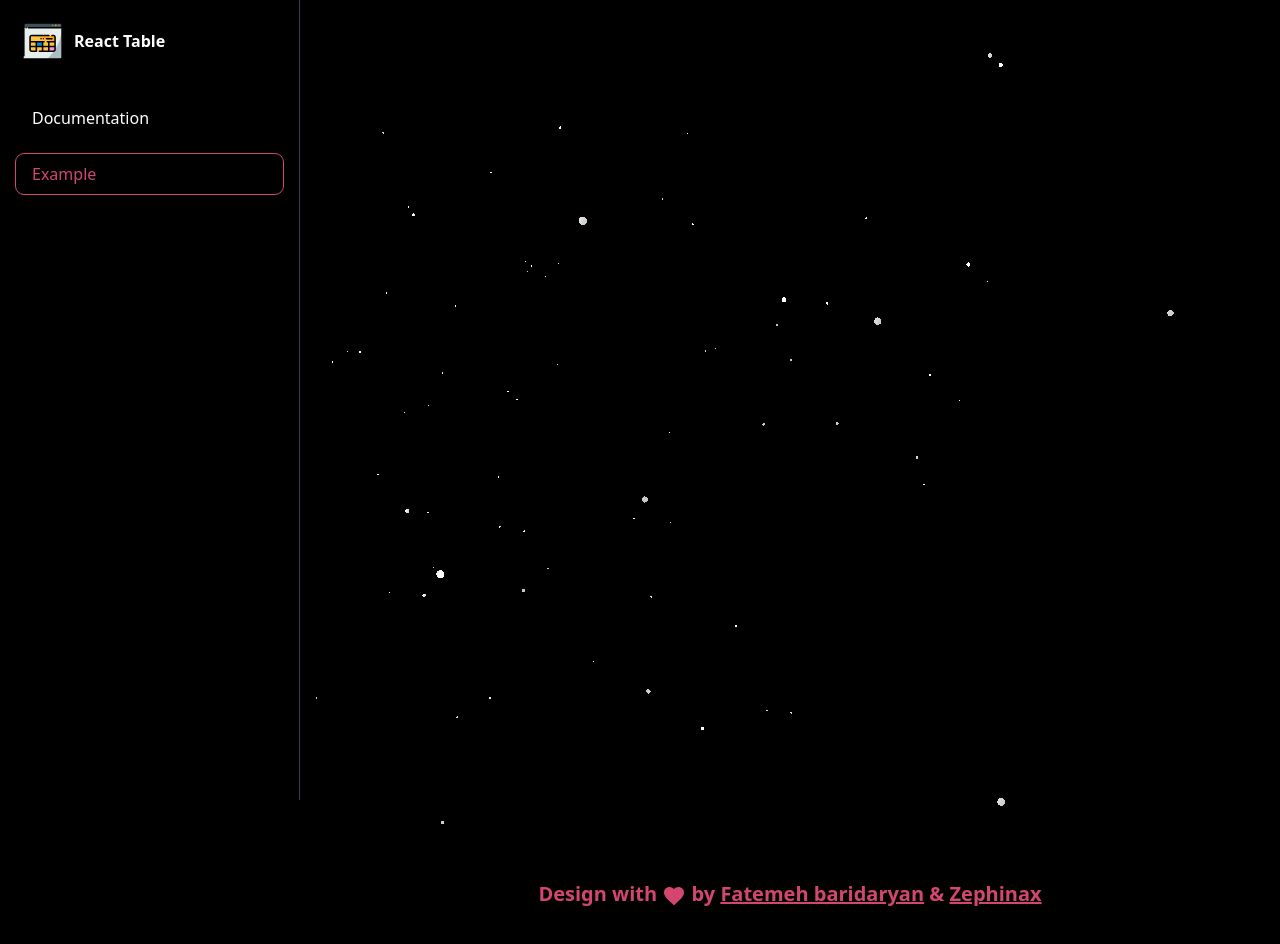
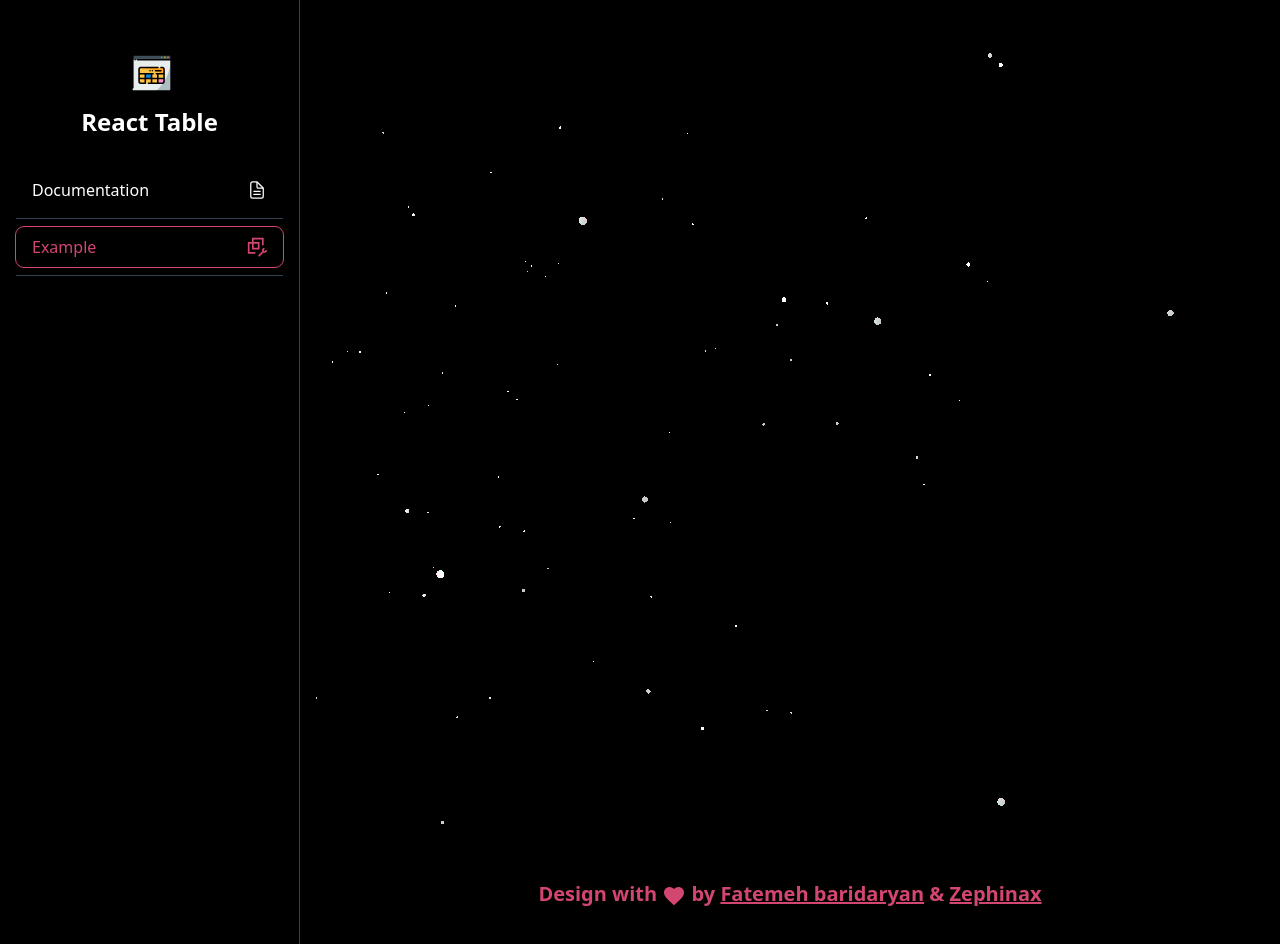
Before and after one commit to fatemeh-bd/responsive-react-datatable, a React (Vite) app: page /#/example/static in a window 1280 px wide. Before the commit this address led to /#/example/external. Shown: the top 944 px of the page. Built offline with nearby package versions, Linux system fonts and the light colour scheme.

Commit message:
improve sidebar

```diff
--- a/package.json
+++ b/package.json
@@ -18,7 +18,7 @@
     "@tanstack/react-query": "^5.61.3",
     "axios": ">=0.22.0 <2",
     "ogl": "^1.0.11",
-    "react-icons": ">=4.7.0 <6",
+    "react-icons": "^5.5.0",
     "react-markdown": "^10.1.0",
     "react-router-dom": "^7.9.3",
     "rehype-raw": "^7.0.0",
--- a/src/components/sidebar/Sidebar.tsx
+++ b/src/components/sidebar/Sidebar.tsx
@@ -1,30 +1,38 @@
 import React from "react";
 import { NavLink } from "react-router-dom";
+import { routes } from "../../routes";
 
 const Sidebar: React.FC = () => {
   return (
-    <div className="fixed top-0 right-0 w-64 h-screen bg-gray-800 p-4 flex flex-col z-10">
+    <aside className="bg-black border-r border-[#364153] w-[300px] min-h-screen p-4 sticky h-full">
+      <div className="flex flex-col items-center mx-auto gap-2 my-8">
+        <img src="logo.svg" alt="logo" height={50} width={50} />
+        <h2 className="font-semibold text-white text-2xl">React Table</h2>
+      </div>
+      <nav className="flex flex-col sticky top-4">
+        {routes.map((item, index) => {
+          return (
+            <React.Fragment key={index}>
               <NavLink
-        to="/"
+                to={item.path}
                 className={({ isActive }) =>
-          `text-white py-3 px-4 rounded-lg text-right text-lg transition-colors ${
-            isActive ? "bg-teal-500" : "hover:bg-gray-700"
+                  `text-white flex justify-between items-center transition-all py-2 px-4 rounded-lg duration-200 ${
+                    isActive
+                      ? "!text-[#d24670] outline outline-[#d24670]"
+                      : "hover:bg-gray-700"
                   }`
                 }
               >
-        خانه
+                <span>{item.name}</span>
+                {item.icon && <item.icon size={20} />}
               </NavLink>
-      <NavLink
-        to="/example"
-        className={({ isActive }) =>
-          `text-white py-3 px-4 rounded-lg text-right text-lg transition-colors ${
-            isActive ? "bg-teal-500" : "hover:bg-gray-700"
-          }`
-        }
-      >
-        مثال
-      </NavLink>
-    </div>
+
+              <div className="h-[1px] w-full bg-gray-700 my-2"></div>
+            </React.Fragment>
+          );
+        })}
+      </nav>
+    </aside>
   );
 };
 
--- a/src/main.tsx
+++ b/src/main.tsx
@@ -4,7 +4,8 @@ import "./index.css";
 import App from "./App";
 import { QueryClient, QueryClientProvider } from "@tanstack/react-query";
 import { HashRouter, NavLink } from "react-router-dom";
-
+import { routes } from "./routes";
+import Sidebar from "./components/sidebar/Sidebar";
 const queryClient = new QueryClient();
 
 const root = ReactDOM.createRoot(document.getElementById("root")!);
@@ -14,45 +15,10 @@ root.render(
     <QueryClientProvider client={queryClient}>
       <HashRouter>
         <div className="flex">
-          {/* سایدبار با ترکیب ساختار قبلی و دکمه‌های جدید */}
-          <aside className="bg-black border-r border-[#364153] w-[300px] h-screen p-4 fixed">
-            <div className="flex items-center mx-auto gap-2">
-              <img src="logo.svg" alt="logo" height={50} width={50} />
-              <h2 className="font-semibold text-white">React Table</h2>
-            </div>
-            {/* دکمه‌های ناوبری */}
-            <nav className="mt-8 flex flex-col gap-2">
-              <NavLink
-                to="/"
-                className={({ isActive }) =>
-                  `text-white py-2 px-4 rounded-lg transition-colors ${
-                    isActive
-                      ? "!text-[#d24670] outline outline-[#d24670]"
-                      : "hover:bg-gray-700"
-                  }`
-                }
-              >
-                Documentation
-              </NavLink>
-              <div></div>
+          <div className="w-[300px]">
+            <Sidebar />
+          </div>
 
-              <NavLink
-                to="/example"
-                className={({ isActive }) =>
-                  `text-white py-2 px-4 rounded-lg transition-colors ${
-                    isActive
-                      ? "!text-[#d24670] outline outline-[#d24670]"
-                      : "hover:bg-gray-700"
-                  }`
-                }
-              >
-                Example
-              </NavLink>
-            </nav>
-          </aside>
-          {/* فضای خالی برای جلوگیری از تداخل محتوا با سایدبار */}
-          <div className="w-[300px] shrink-0"></div>
-          {/* محتوای اصلی */}
           <div className="flex-1 px-4 py-12 max-w-7xl mx-auto">
             <App />
             <h2 className="text-xl text-[#d24670] font-bold text-center mt-8">
```
Also changed, not shown: src/routes.tsx (+5 -2 lines), 1 other file (tests, documents, lock files or other folders). Lines whose indentation alone changed are shown as unchanged.
